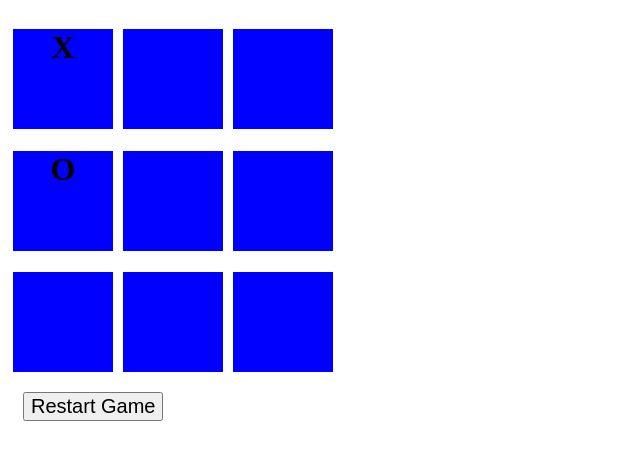
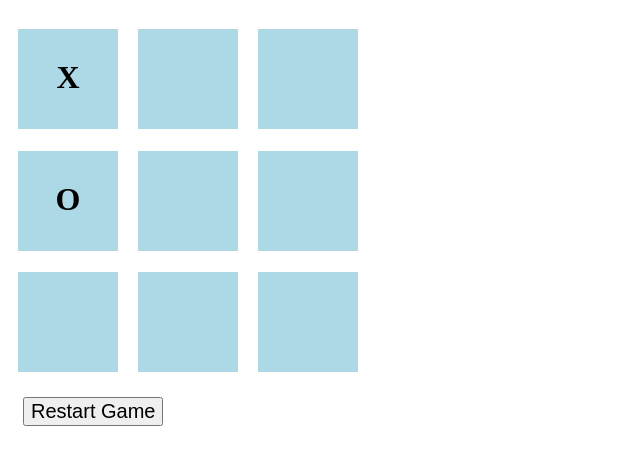
Before and after one commit to sanguliupo/tictactoe, a plain HTML site: page index.html in a window 1280 px wide. Both pictures are taken after a click on the element 63 px from the left and 79 px from the top of the page. Shown: the whole page, without its empty margins (0-640 px from the left). Drawn offline with Linux system fonts and the light colour scheme.

Commit message:
change background color, align XO with padding

```diff
--- a/script.js
+++ b/script.js
@@ -15,9 +15,7 @@ for (let i = 0; i < 9; i++) {
 			let j = 0;
 			while (j < 9) {
 				if (map[j] !== undefined) {
-					setTimeout(function() {
-						box[j].firstElementChild.innerHTML = 'O';
-					}, 1500);
+					box[j].firstElementChild.innerHTML = 'O';
 					delete map[j];
 					break;
 				} else {
--- a/style.css
+++ b/style.css
@@ -1,9 +1,8 @@
 .box {
 	width: 100px;
 	height: 100px;
-	background: blue;
-
-	margin: 5px;
+	background: lightblue;
+	margin: 10px;
 }
 
 .column {
@@ -12,12 +11,7 @@
 
 h1 {
 	text-align: center;
-}
-
-.green {
-	border-style: solid;
-	border-color: green;
-	border-width: 5px;
+	padding: 30px;
 }
 
 button {
```
